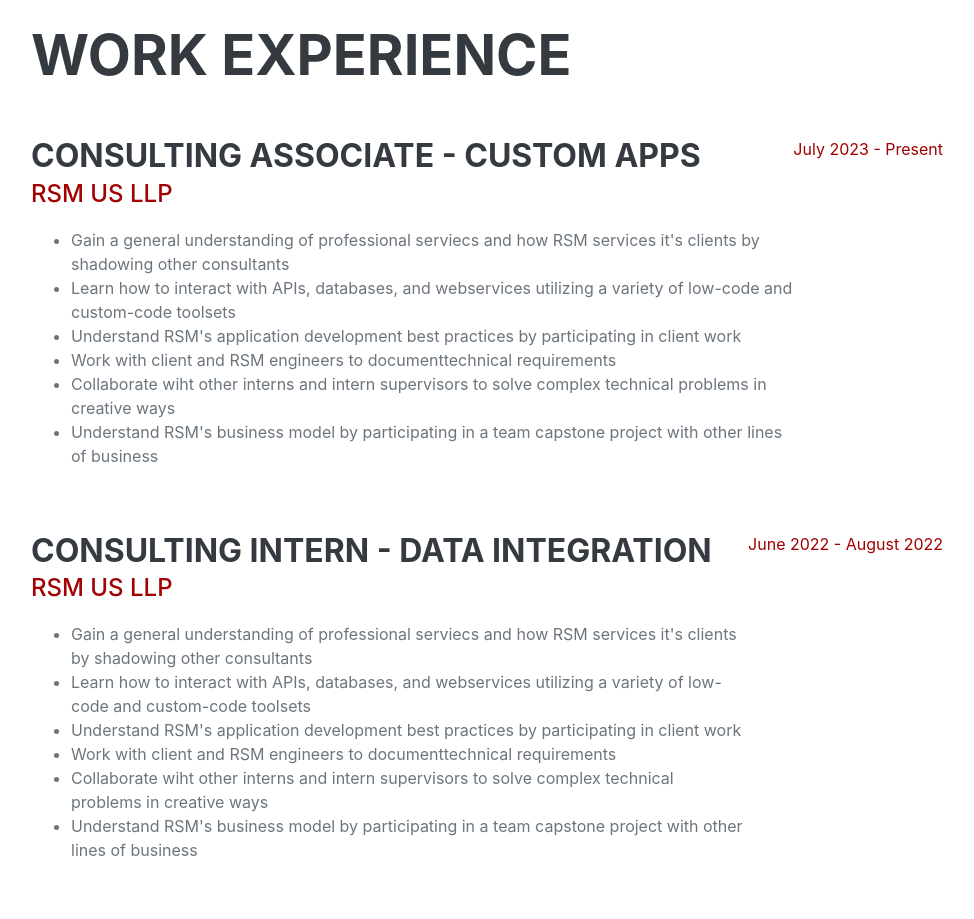
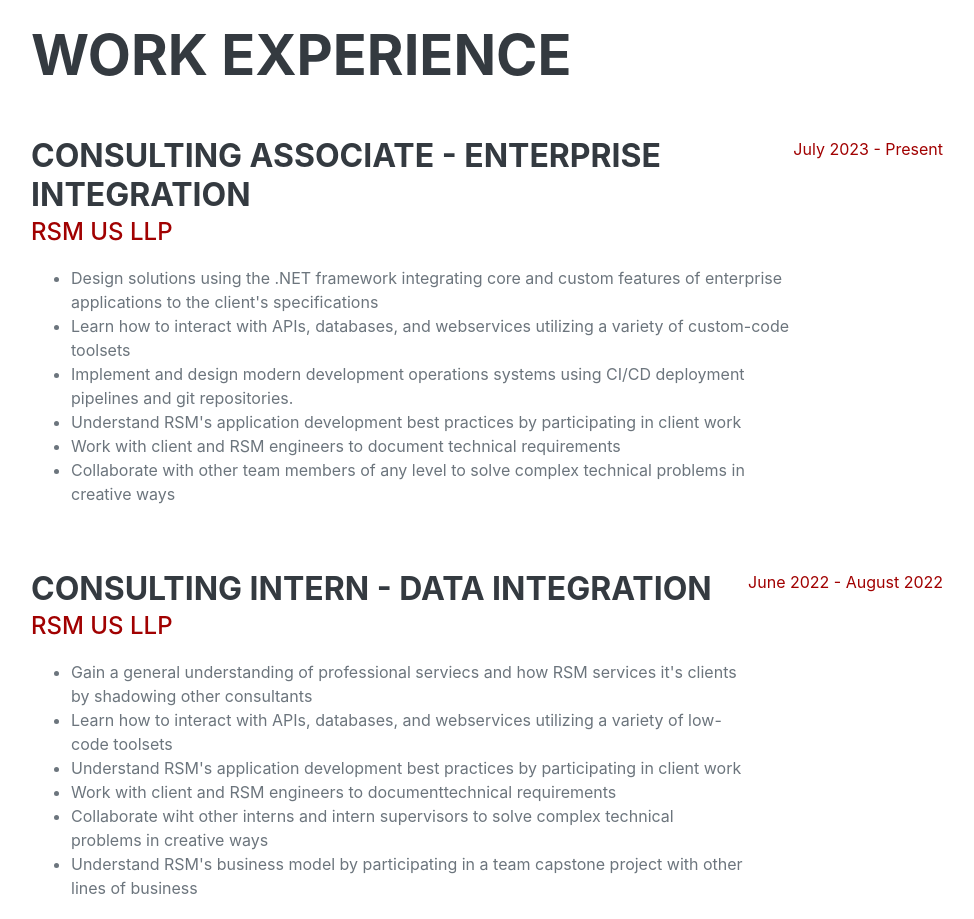
Before and after one commit to DoubleYouCash/resume.wyattduber.com, a website: page src/pug/index.pug in a window 1280 px wide. Shown: the part 1660-2579 px from the top of the page, without its empty margins (289-1263 px from the left). Drawn offline with nearby package versions, Linux system fonts and the light colour scheme; files that its build step writes are made by us from their sources; a script that the page names is missing; files whose address does not match are found by name; a web font is replaced by a local one.

Commit message:
update some typos and change associate job description

```diff
--- a/src/pug/index.pug
+++ b/src/pug/index.pug
@@ -58,7 +58,7 @@
         p.lead.mb-5
           | Consulting Associate at
           a(href='https://rsmus.com/' target='_blank') RSM
-          |  with a strong interest in software development and computer science, both recreational and professional. Skilled in Java, Python, C/C++, Linux System Administration,
+          |  with a strong interest in software development and computer science, both recreational and professional. Skilled in .NET, Java, Python, HTML/CSS, Linux System Administration,
           |                     Amazon Web Services (AWS), and MySQL.
         .social-icons
           a.social-icon(href='https://www.linkedin.com/in/wyatt-duberstein-854a02198/' target='_blank' rel='noreferrer noopener')
@@ -102,21 +102,21 @@
         h2.mb-5 Work Experience
         .d-flex.flex-column.flex-md-row.justify-content-between.mb-5
           .flex-grow-1
-            h3.mb-0 Consulting Associate - Custom Apps
+            h3.mb-0 Consulting Associate - Enterprise Integration
             .subheading.mb-3
               a(href='https://rsmus.com' target='_blank') RSM US LLP
             ul
               li
-                | Gain a general understanding of professional serviecs and how RSM services it&apos;s clients by shadowing other consultants
+                | Design solutions using the .NET framework integrating core and custom features of enterprise applications to the client&apos;s specifications
               li
-                | Learn how to interact with APIs, databases, and webservices utilizing a variety of low-code and custom-code toolsets
+                | Learn how to interact with APIs, databases, and webservices utilizing a variety of custom-code toolsets
+              li
+                | Implement and design modern development operations systems using CI/CD deployment pipelines and git repositories.
               li
                 | Understand RSM&apos;s application development best practices by participating in client work
-              li Work with client and RSM engineers to documenttechnical requirements
+              li Work with client and RSM engineers to document technical requirements
               li
-                | Collaborate wiht other interns and intern supervisors to solve complex technical problems in creative ways
-              li
-                | Understand RSM&apos;s business model by participating in a team capstone project with other lines of business
+                | Collaborate with other team members of any level to solve complex technical problems in creative ways
           .flex-shrink-0
             span.text-primary July 2023 - Present
         .d-flex.flex-column.flex-md-row.justify-content-between.mb-5
@@ -128,7 +128,7 @@
               li
                 | Gain a general understanding of professional serviecs and how RSM services it&apos;s clients by shadowing other consultants
               li
-                | Learn how to interact with APIs, databases, and webservices utilizing a variety of low-code and custom-code toolsets
+                | Learn how to interact with APIs, databases, and webservices utilizing a variety of low-code toolsets
               li
                 | Understand RSM&apos;s application development best practices by participating in client work
               li Work with client and RSM engineers to documenttechnical requirements
```
Also changed, not shown: html-backup.html (+8 -8 lines), dist/css/styles.css, dist/index.html, dist/js/scripts.js.
